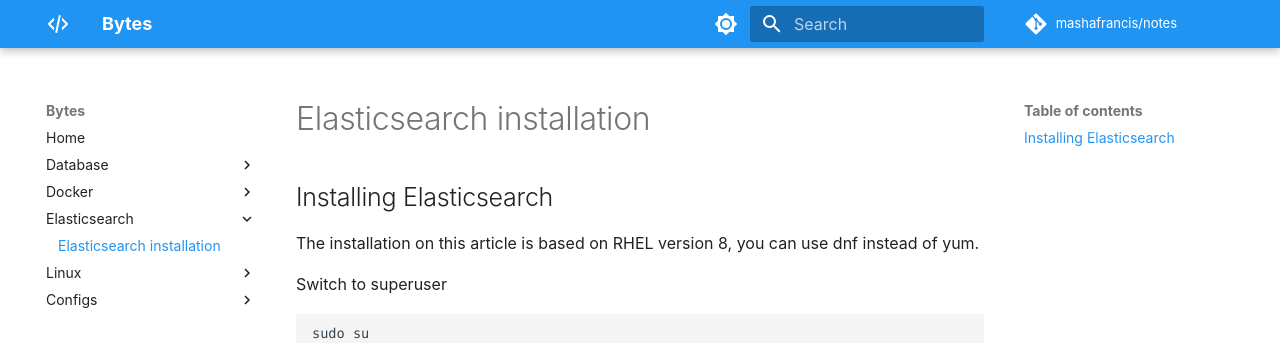
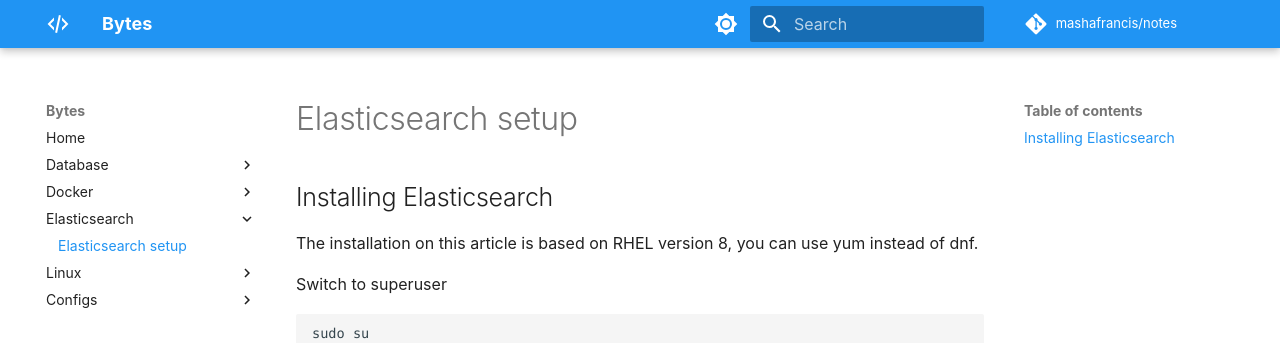
Before and after one commit to mashafrancis/notes, an MkDocs documentation site: the page built from docs/Elasticsearch/elasticsearch setup.md, in a window 1280 px wide and 1384 px high. Shown: the top 343 px of the window. Built offline with MkDocs 1.6.1 and Material for MkDocs 9.7.7, drawn with Linux system fonts in a browser that asks for light colours; some web fonts are replaced; comment, search, counter and statistics services are not loaded.

Commit message:
docs: update elasticsearch installation

```diff
--- a/docs/Elasticsearch/elasticsearch installation.md
+++ b/docs/Elasticsearch/elasticsearch setup.md
@@ -1,6 +1,6 @@
 ## Installing Elasticsearch
 
-The installation on this article is based on RHEL version 8, you can use dnf instead of yum.
+The installation on this article is based on RHEL version 8, you can use yum instead of dnf.
 
 Switch to superuser
 
```
